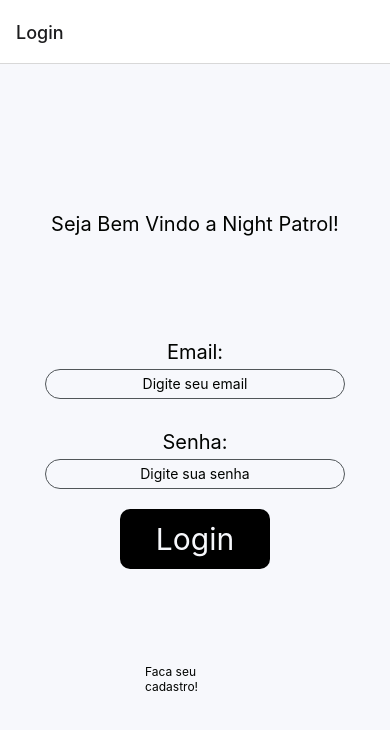
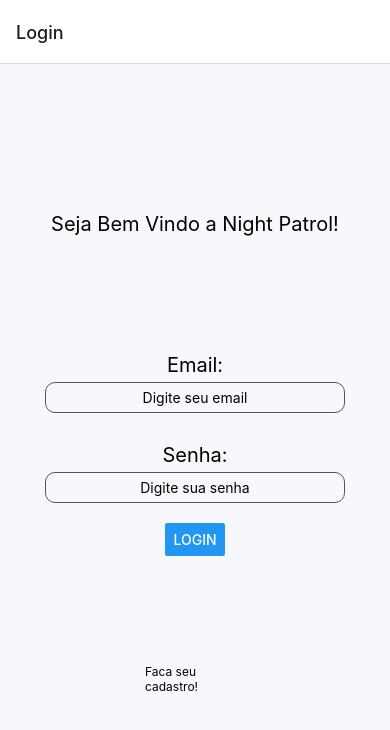
Before and after one commit to felipeFransa/night-patrol, a React Native app: screen /Login in a window 390 px wide. Shown: the top 730 px of the page. Built offline with nearby package versions, Linux system fonts and the light colour scheme.

Commit message:
version.1.6.7

```diff
--- a/src/screens/Login/index.tsx
+++ b/src/screens/Login/index.tsx
@@ -18,7 +18,7 @@
 }
 
 export const Login = () => {
-  const [nameBD, setNameBD] = useState(`@${Users.firstName}-${Users.address}`);
+  const [nameBD, setNameBD] = useState(`@${Users.firstName}:${Users.address}`);
 
   const [userAdmin, setUserAdmin] = useState<UserAdminProps>();
   const [permission, setPermission] = useState(false);
@@ -43,11 +43,15 @@
       setUserAdmin(user);
       setPermission(true);
       console.log(user);
+      alert('Apagados')
     }catch(e) {
       alert('Usuario não encontrado')
       setPermission(false)
     }
   }
+  useEffect(()=>{
+
+  },[])
 
 
   return (
@@ -66,9 +70,7 @@
             <C.TextArea>Senha:</C.TextArea>
             <C.Input placeholder='Digite sua senha' value={password} secureTextEntry={true} onChangeText={t=>setPassword(t)} />
           </C.InputArea>
-          <C.Button onPress={handleVerify}>
-            <C.TextButton>Login</C.TextButton>
-          </C.Button>
+          <C.Button title="Login" onPress={handleVerify} />
         </C.ContainerForm>
         <C.ButtonToRegister onPress={handleGoToRegister}>
           <C.ToRegister>
--- a/src/screens/Login/style.ts
+++ b/src/screens/Login/style.ts
@@ -44,19 +44,18 @@
   color: ${({ theme }) => theme.COLORS.TEXT_PRIMARY};
   text-align: center;
   width: 300px;
-  height: 30px;
+  height: 50px;
   border: 1px solid ${({ theme }) => theme.COLORS.PRIMARY_900};
-  border-radius: 20px;
+  border-radius: 10px;
   margin-top: 5px;
 `
-export const Button = styled.TouchableOpacity`
+export const Button = styled.Button`
   display: flex;
   justify-content: center;
   align-items: center;
-  width: 150px;
+  width: 100px;
   height: 60px;
   border-radius: 10px;
-  background: ${({theme})=> theme.COLORS.TEXT_SECONDARY};
 `
 export const TextButton = styled.Text`
   font-size: 30px;
--- a/src/screens/SignUp/index.tsx
+++ b/src/screens/SignUp/index.tsx
@@ -29,7 +29,7 @@
 
   const { getItem } = useAsyncStorage(nameBD);
 
-  const handleGoToRegister = () => {
+  const handleGoToLogin = () => {
     navigation.navigate("Login")
   }
   const newUserSignup = () => {
@@ -63,9 +63,11 @@
           </C.InputArea>
           <C.Button title="Cadastre-se"/>
         </C.ContainerForm>
-        <C.ToLogin>
-          Já possui conta, faça seu login!
-        </C.ToLogin>
+        <C.ButtonToLogin onPress={handleGoToLogin}>
+          <C.ToLogin>
+            Já possui conta, faça seu login!
+          </C.ToLogin>
+        </C.ButtonToLogin>
       </C.Container>
   )
 }
--- a/src/screens/SignUp/style.ts
+++ b/src/screens/SignUp/style.ts
@@ -54,6 +54,13 @@
   height: 30px;
   border-radius: 10px;
 `
+export const ButtonToLogin = styled.TouchableOpacity`
+  width: 100px;
+  height: 60px;
+  display: flex;
+  justify-content: center;
+  align-items: center;
+`
 export const ToLogin = styled.Text`
   font-size: 12px;
   color: ${({ theme }) => theme.COLORS.TEXT_PRIMARY};
```
